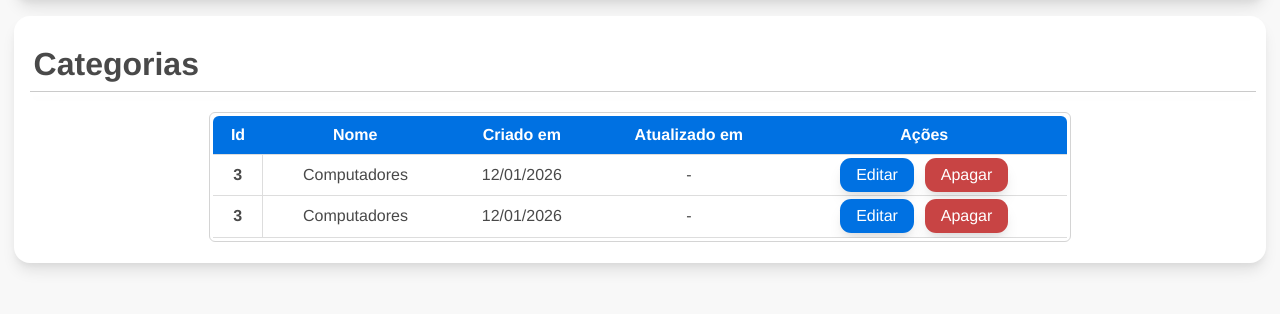
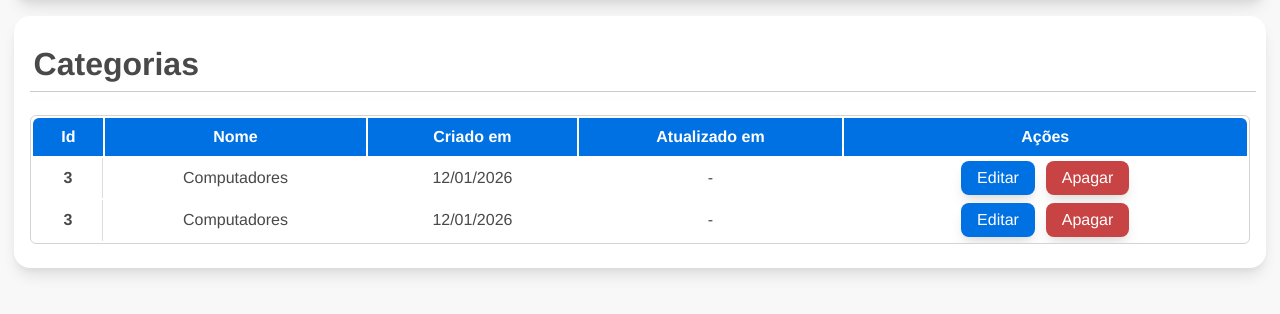
Before and after one commit to gabeFrancisco/pystorage, a Flask app: page /categories in a window 1280 px wide. Shown: the part 77-391 px from the top of the page. Run offline with Flask 3, Linux system fonts and the light colour scheme.

Commit message:
stylized buttons

```diff
--- a/static/css/style.css
+++ b/static/css/style.css
@@ -72,7 +72,7 @@ main {
 
 button {
     border: none;
-    border-radius: 0.7rem;
+    border-radius: 0.5rem;
     box-shadow: rgba(0, 0, 0, 0.1) 0px 10px 15px -3px, rgba(0, 0, 0, 0.05) 0px 4px 6px -2px;
     padding: 0.5rem 1rem;
     cursor: pointer;
@@ -90,6 +90,15 @@ button {
     background-color: var(--primary);
     color: #fff;
 }
+
+.btn-blue:hover {
+    background-color: #004f9d;
+}
+
+.btn-red:hover {
+    background-color: #8f2d2d;
+}
+
 
 .btn-green {
     background-color: rgb(54, 167, 122);
@@ -127,24 +136,28 @@ h3 {
 /* ------------- Table ------------- */
 
 .table-container {
-    border: 1px solid #d4d4d4;
     overflow: hidden;
-    width: 70%;
-    border-radius: 6px;
+    width: 100%;
 }
 
 table {
-    border-collapse: collapse;
+    border-radius: 6px;
+    border: 1px solid #d4d4d4;
+    border-collapse: separate;
     overflow: hidden;
     margin: 0;
     width: 100%;
     vertical-align: bottom;
+    margin: 0 !important;
+    padding: 0 !important;
+    /* A borda agora é da DIV, não da tabela */
 }
 
 th,
 td {
     text-align: center;
     padding: 0 0.7rem;
+    margin: 0;
 }
 
 thead th {
```
